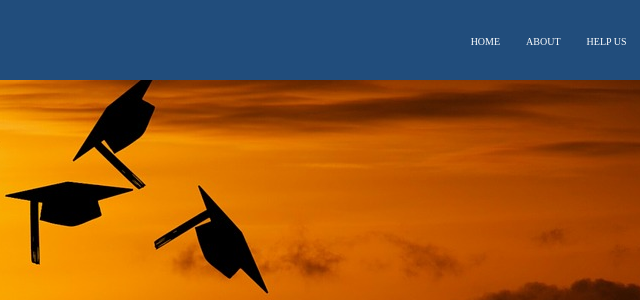
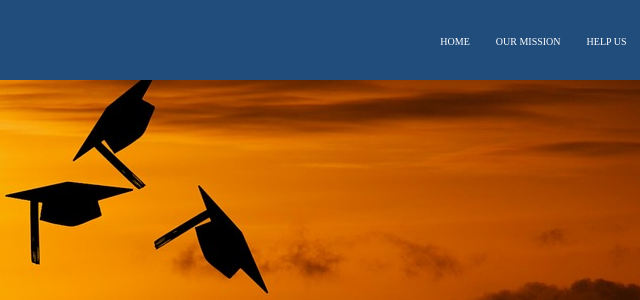
Before and after one commit to katariafoundation/katariafoundation.github.io, a website: page index.html in a window 1280 px wide. Shown: the top 300 px of the page, 550-1190 px from the left. Drawn offline with Linux system fonts and the light colour scheme.

Commit message:
button name change

```diff
--- a/index.html
+++ b/index.html
@@ -21,7 +21,7 @@
         <label class="logo"><img src="images/t.webp" alt="Kataria Foundation Logo">Kataria Foundation</label>
         <ul>
         <li><a href="index.html" target="_self" >Home</a></li>
-        <li><a href="about.html" target="_self">About</a></li>
+        <li><a href="about.html" target="_self">Our Mission</a></li>
         <li class="btn"> <a href="donation.html" target="_self">Help Us</a></li>
         <li><a href="contact.html" target="_self">Contact Us</a></li>
 
```
Also changed, not shown: about.html (+1 -1 lines).
